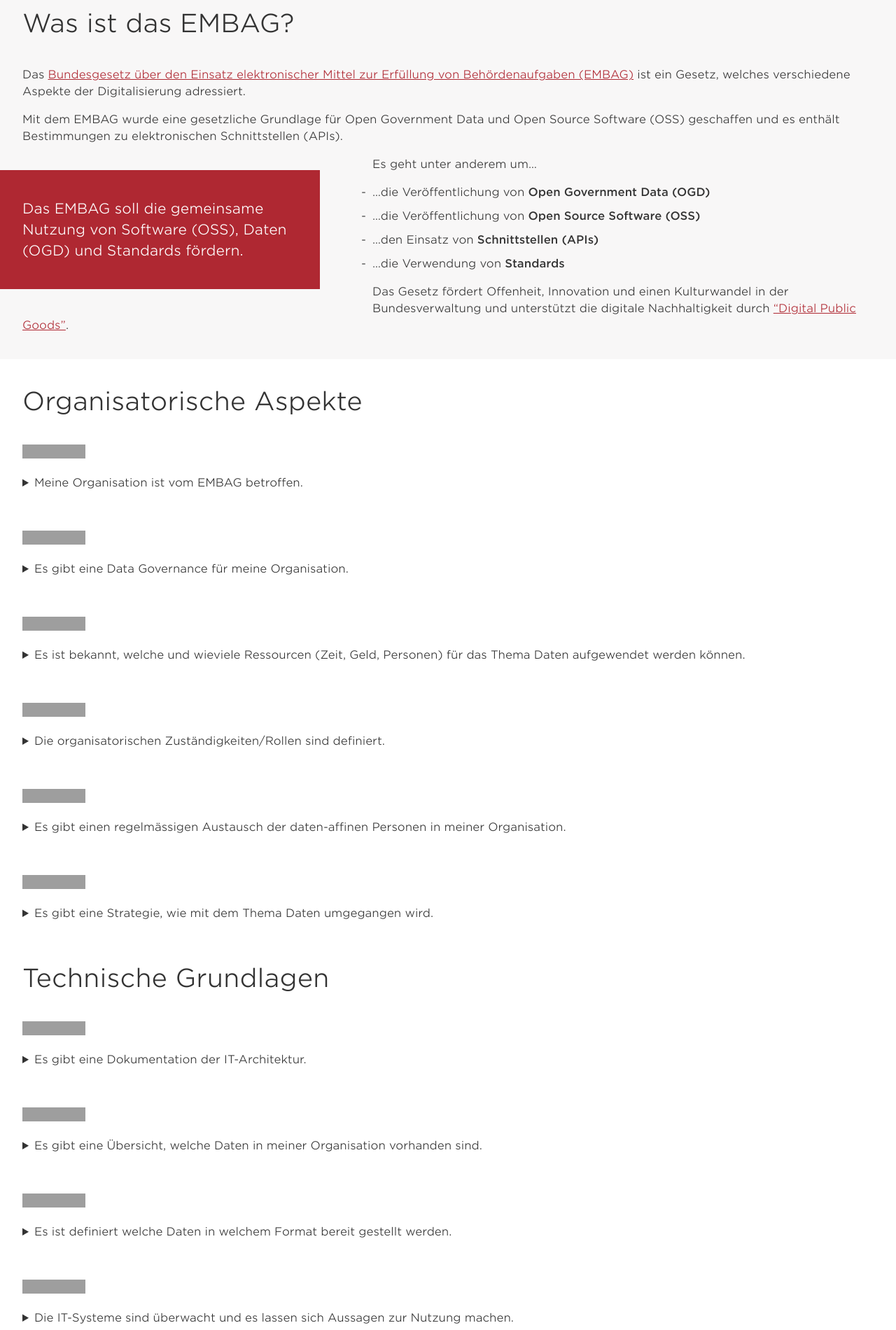
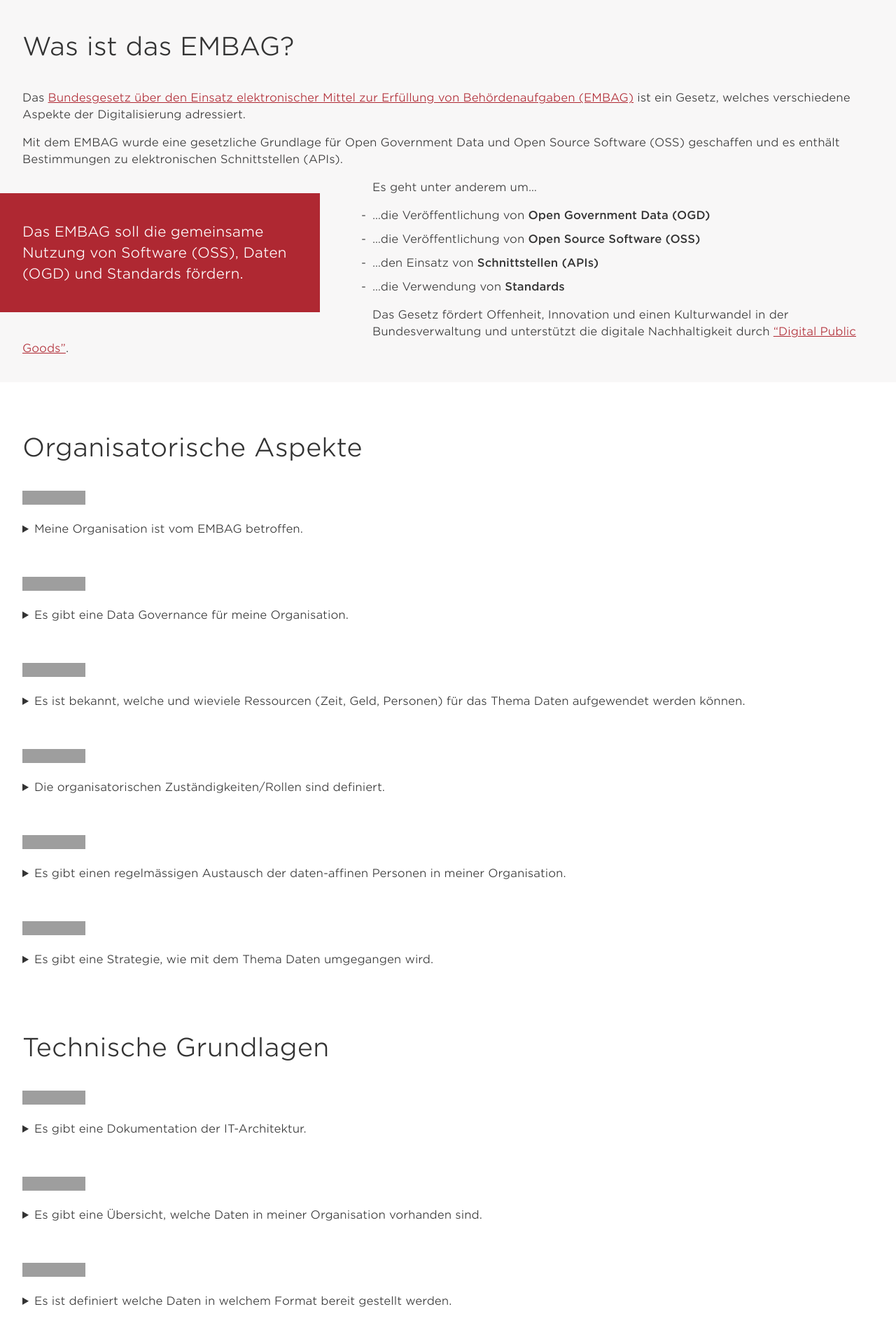
Before and after one commit to ebp-group/embag-check, a Jekyll site: the page built from index.md, in a window 1280 px wide. Shown: the part 967-2867 px from the top of the page at 70% size. Built offline with Jekyll 4.4.1, drawn with Linux system fonts in a browser that asks for light colours; grey boxes are pictures that could not be loaded.

Commit message:
Make gap between sections bigger

```diff
--- a/assets/css/custom.css
+++ b/assets/css/custom.css
@@ -306,7 +306,7 @@ HEADER
     }
 
     .common .title{
-        padding-top: 33px;
+        padding-top: 66px;
         /* font-size: 50px; */
         font-size: 36px;
     }
```
